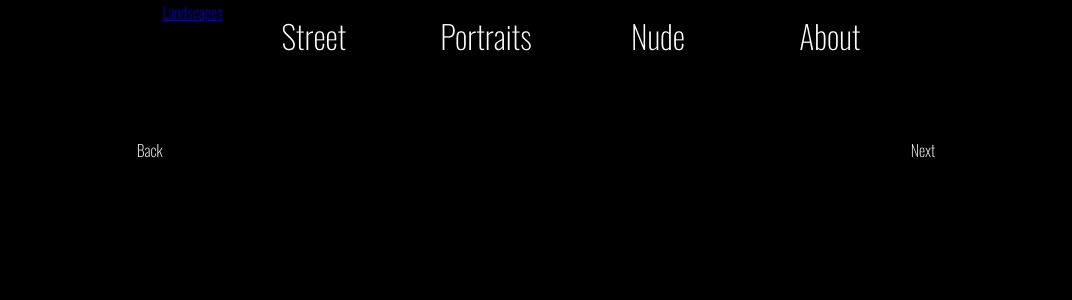
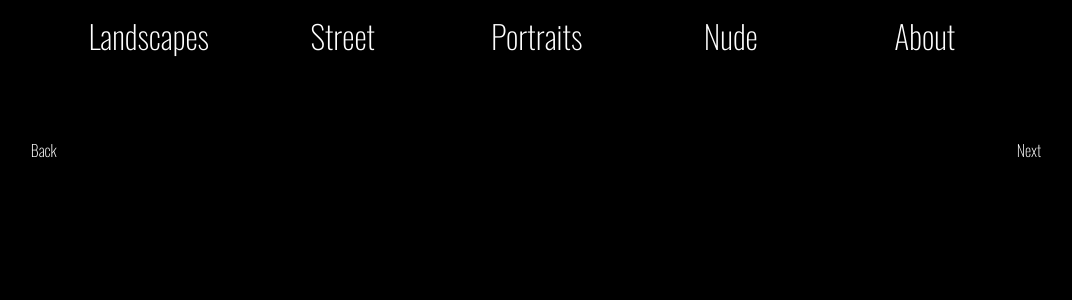
Before and after one commit to Manuletti/Buldyk-portfolio, a Vue app in the folder buldyk-photo/: page /portfolio in a window 1280 px wide. Shown: the top 300 px of the page, without its empty margins (104-1176 px from the left). Built offline with nearby package versions, Linux system fonts and the light colour scheme.

Commit message:
add router switchers

```diff
--- a/buldyk-photo/src/assets/main.sass
+++ b/buldyk-photo/src/assets/main.sass
@@ -16,7 +16,7 @@ body
   justify-content: center
   align-content: center
 
-button
+.nav-bar-btn
   font-family: "Oswald", sans-serif
   font-weight: 200
   font-size: xx-large
@@ -26,6 +26,8 @@ button
   padding: 10px
   width: 10rem
   background-color: black
+  text-decoration: none
+  text-align: center
 
   &:hover
     color: $secondary-color
--- a/buldyk-photo/src/components/GanreGallery.vue
+++ b/buldyk-photo/src/components/GanreGallery.vue
@@ -1,14 +1,20 @@
 <script setup lang="ts">
+import NavigationBar from "./NavigationBar.vue";
 const preview = defineProps<{
   photoList: Array<object>;
 }>();
 </script>
 <template>
-  <section>
-    <div class="preview-container" v-for="item in preview.photoList">
-      <img class="preview-img" :src="item.source" />
-    </div>
-  </section>
+  <div>
+    <!--Это костыль, мне кажется. Компонент должен встатраиваться внутрь окружения-->
+    <NavigationBar />
+    <h1>{{ this.$router.ganre}}</h1>
+    <section>
+      <div class="preview-container" v-for="item in preview.photoList">
+        <img class="preview-img" :src="item.source" />
+      </div>
+    </section>
+  </div>
 </template>
 
 <style scoped>
--- a/buldyk-photo/src/components/NavigationBar.vue
+++ b/buldyk-photo/src/components/NavigationBar.vue
@@ -2,11 +2,11 @@
 
 <template>
   <nav>
-    <router-link to="/portfolio/landscapes">Landscapes</router-link>
-    <button>Street</button>
-    <button>Portraits</button>
-    <button>Nude</button>
-    <button>About</button>
+    <router-link class="nav-bar-btn" to="/portfolio/landscapes">Landscapes</router-link>
+    <router-link class="nav-bar-btn" to="/portfolio/street">Street</router-link>
+    <router-link class="nav-bar-btn" to="/portfolio/portraits">Portraits</router-link>
+    <router-link class="nav-bar-btn" to="/portfolio/nude">Nude</router-link>
+    <router-link class="nav-bar-btn" to="/portfolio/about">About</router-link>
   </nav>
 </template>
 
```
